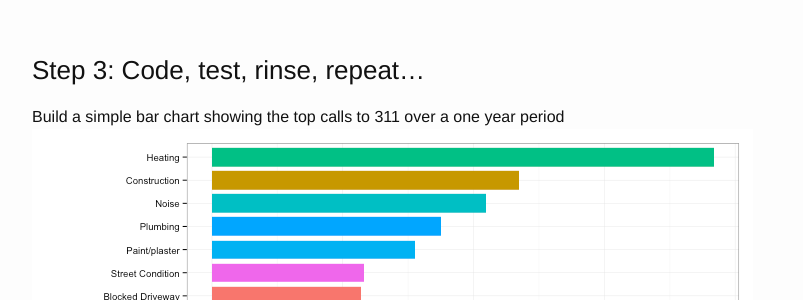
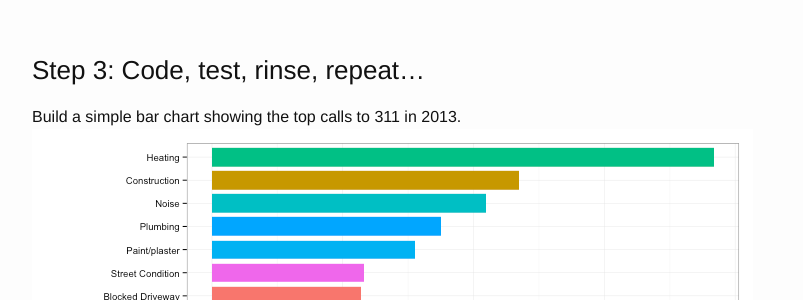
Before and after one commit to jcp1016/jcp1016.github.io, a Jekyll site: the page built from _posts/2015-03-24-nyc-311.md, in a window 1280 px wide and 900 px high, scrolled down 3096 px. Shown: the part 152-452 px from the top of the window, without its empty margins (238-1041 px from the left). Built offline with Jekyll 4.4.1, drawn with Linux system fonts in a browser that asks for light colours.

```diff
--- a/_posts/2015-03-24-nyc-311.md
+++ b/_posts/2015-03-24-nyc-311.md
@@ -37,7 +37,7 @@
 
 ###Step 3:  Code, test, rinse, repeat...
 
-Build a simple bar chart showing the top calls to 311 over a one year period<br />
+Build a simple bar chart showing the top calls to 311 in 2013.<br />
 ![Summary of top complaints]({{ site.baseurl }}/assets/barchart.png)<br />
 
 
```
